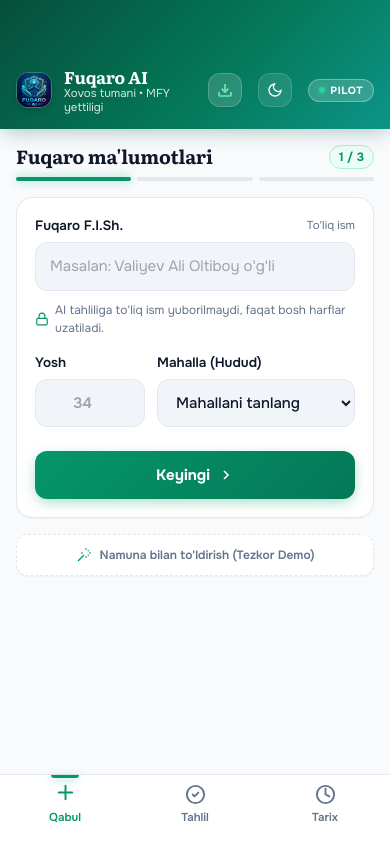
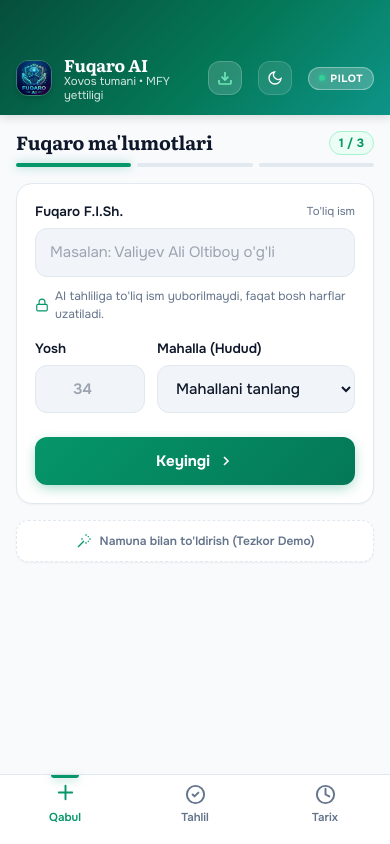
Before and after one commit to Jahon214/fuqaro_ai, a React (Vite) app in the folder client/: page / in a window 390 px wide. Built offline with nearby package versions, Linux system fonts and the light colour scheme.

Commit message:
fix(ios): eliminate status bar blur entirely using native app shell layout, 100% solid topbar, and sw-v5 cache bust

```diff
--- a/client/src/App.jsx
+++ b/client/src/App.jsx
@@ -448,7 +448,7 @@ export default function App() {
 
         {/* Center Desktop Navigation (hidden on mobile, visible on desktop md+) */}
         <div className="spacer hidden md:block"></div>
-        <nav className="hidden md:flex items-center gap-1.5 bg-black/15 p-1 rounded-xl border border-white/20 backdrop-blur-md">
+        <nav className="hidden md:flex items-center gap-1.5 bg-black/25 p-1 rounded-xl border border-white/20">
           <button
             onClick={() => goToView("form")}
             className={`px-4 py-2 rounded-lg text-xs font-bold flex items-center gap-2 transition-all ${
@@ -1259,7 +1259,7 @@ export default function App() {
       </nav>
       {/* ================= PWA INSTALLATION MODAL (iOS & Android) ================= */}
       {showInstallModal && (
-        <div className="fixed inset-0 z-50 bg-black/60 backdrop-blur-sm flex items-end sm:items-center justify-center p-0 sm:p-4 animate-fade-in">
+        <div className="fixed inset-0 z-50 bg-black/75 flex items-end sm:items-center justify-center p-0 sm:p-4 animate-fade-in">
           <div className="w-full sm:max-w-md bg-[var(--surface)] border border-[var(--line)] rounded-t-3xl sm:rounded-3xl p-6 shadow-2xl space-y-5">
             {/* Modal Header with App Icon */}
             <div className="flex items-center gap-3.5 pb-3 border-b border-[var(--line-subtle)]">
--- a/client/src/index.css
+++ b/client/src/index.css
@@ -83,9 +83,17 @@
 }
 
 html, body {
-  min-height: 100%;
+  height: 100%;
   margin: 0;
   padding: 0;
+  overflow: hidden; /* Locks outer body on mobile to prevent status bar blur & scrolling off */
+}
+
+@media (min-width: 768px) {
+  html, body {
+    height: auto;
+    overflow: auto; /* Natural scrolling on desktop */
+  }
 }
 
 body {
@@ -95,16 +103,6 @@ body {
   font-size: 15px;
   line-height: 1.5;
   transition: background-color 0.2s ease, color 0.2s ease;
-  background-image:
-    radial-gradient(at 100% 0%, rgba(5, 150, 105, 0.04) 0px, transparent 50%),
-    radial-gradient(at 0% 100%, rgba(13, 148, 136, 0.03) 0px, transparent 50%);
-  background-attachment: fixed;
-}
-
-:root[data-theme="dark"] body {
-  background-image:
-    radial-gradient(at 100% 0%, rgba(16, 185, 129, 0.06) 0px, transparent 60%),
-    radial-gradient(at 0% 100%, rgba(5, 150, 105, 0.04) 0px, transparent 60%);
 }
 
 h1, h2, h3, h4 {
@@ -130,13 +128,15 @@ button {
 
 /* Responsive App Container */
 .app {
-  min-height: 100vh;
+  height: 100%;
+  height: 100dvh;
   width: 100%;
   margin: 0 auto;
   display: flex;
   flex-direction: column;
   background: var(--bg);
   position: relative;
+  overflow: hidden;
 }
 
 /* Mobile: max 480px */
@@ -150,10 +150,12 @@ button {
 /* Desktop & Tablet: Expands gracefully */
 @media (min-width: 768px) {
   .app {
+    height: auto;
+    min-height: 100vh;
     max-width: 1080px;
     border-inline: 1px solid var(--line);
-    min-height: 100vh;
     box-shadow: 0 10px 40px -15px rgba(0, 0, 0, 0.07);
+    overflow: visible;
   }
 }
 
@@ -175,30 +177,33 @@ button {
   }
 }
 
-/* Top bar with prestigious Emerald Gradient & iOS Safe Area Support */
+/* Top bar with 100% Solid Emerald Gradient - Zero Blur, Permanent Pinning */
 .bar {
+  background: #064e3b;
   background: linear-gradient(135deg, #064e3b 0%, #047857 55%, #0d9488 100%);
   color: #ffffff;
-  padding-top: max(calc(env(safe-area-inset-top, 0px) + 24px), 66px);
-  padding-bottom: 14px;
+  padding-top: max(calc(env(safe-area-inset-top, 0px) + 14px), 54px);
+  padding-bottom: 12px;
   display: flex;
   align-items: center;
   gap: 12px;
   flex: none;
-  box-shadow: 0 4px 20px -3px rgba(6, 78, 59, 0.35);
-  position: sticky;
-  top: 0;
-  z-index: 40;
+  box-shadow: 0 2px 10px rgba(0, 0, 0, 0.15);
+  position: relative;
+  z-index: 30;
 }
 
 @media (min-width: 768px) {
   .bar {
     padding-top: 14px;
     padding-bottom: 14px;
+    position: sticky;
+    top: 0;
   }
 }
 
 :root[data-theme="dark"] .bar {
+  background: #0a1f1a;
   background: linear-gradient(135deg, #0a1f1a 0%, #0e2e25 60%, #0a251e 100%);
   border-bottom: 1px solid var(--line);
   box-shadow: 0 4px 20px -4px rgba(0, 0, 0, 0.6);
@@ -248,9 +253,8 @@ button {
   font-weight: 700;
   letter-spacing: 0.04em;
   text-transform: uppercase;
-  background: rgba(255, 255, 255, 0.18);
-  border: 1px solid rgba(255, 255, 255, 0.3);
-  backdrop-filter: blur(8px);
+  background: rgba(255, 255, 255, 0.22);
+  border: 1px solid rgba(255, 255, 255, 0.35);
   color: #ffffff;
   border-radius: 999px;
   padding: 3px 10px;
```
Also changed, not shown: client/public/sw.js (+11 -42 lines).
